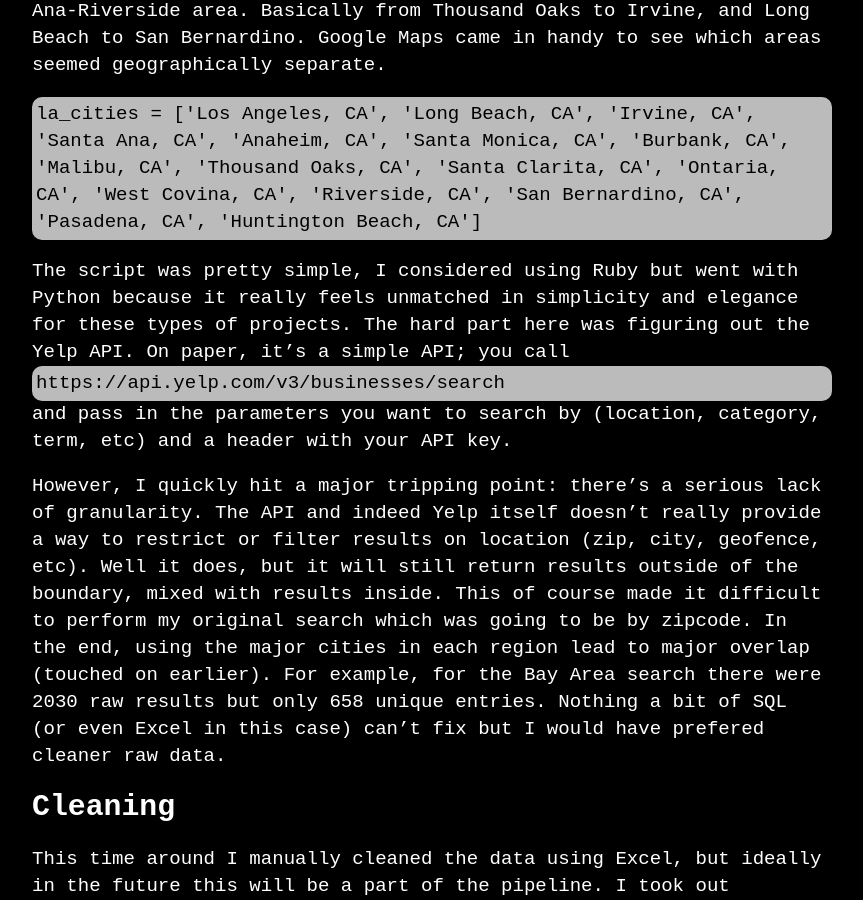
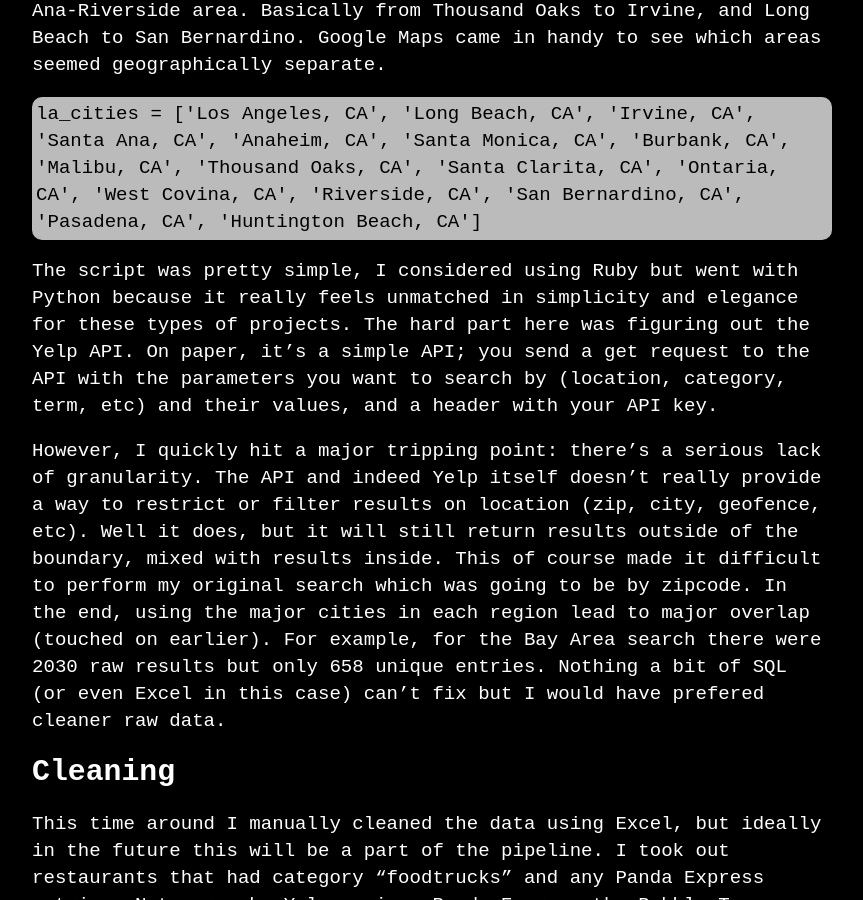
Before and after one commit to nebulis33/portfolio_site, a Jekyll site: the page built from projects/boba_project.md, in a window 1280 px wide and 900 px high, scrolled down 2112 px. Shown: the whole window, without its empty margins (208-1071 px from the left). Built offline with Jekyll 4.4.1, drawn with Linux system fonts in a browser that asks for light colours.

Commit message:
removed url that was breaking formatting

```diff
--- a/projects/boba_project.md
+++ b/projects/boba_project.md
@@ -86,7 +86,7 @@
 |Redlands|-|-|-|-| -->
 
 
-The script was pretty simple, I considered using Ruby but went with Python because it really feels unmatched in simplicity and elegance for these types of projects. The hard part here was figuring out the Yelp API. On paper, it’s a simple API; you call `https://api.yelp.com/v3/businesses/search` and pass in the parameters you want to search by (location, category, term, etc) and a header with your API key.
+The script was pretty simple, I considered using Ruby but went with Python because it really feels unmatched in simplicity and elegance for these types of projects. The hard part here was figuring out the Yelp API. On paper, it’s a simple API; you send a get request to the API with the parameters you want to search by (location, category, term, etc) and their values, and a header with your API key.
 
 However, I quickly hit a major tripping point: there’s a serious lack of granularity. The API and indeed Yelp itself doesn’t really provide a way to restrict or filter results on location (zip, city, geofence, etc). Well it does, but it will still return results outside of the boundary, mixed with results inside. This of course made it difficult to perform my original search which was going to be by zipcode. In the end, using the major cities in each region lead to major overlap (touched on earlier). For example, for the Bay Area search there were 2030 raw results but only 658 unique entries. Nothing a bit of SQL (or even Excel in this case) can’t fix but I would have prefered cleaner raw data.
 
```
